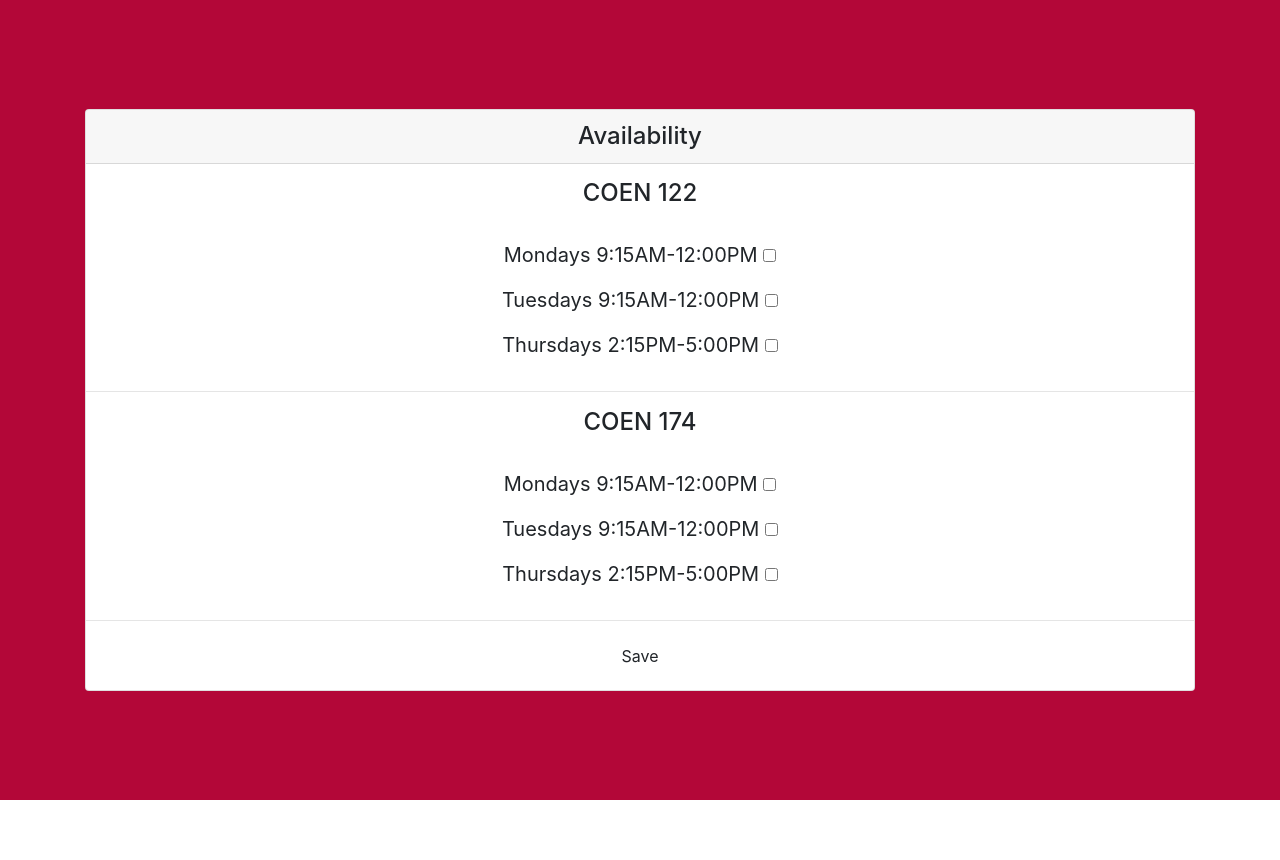
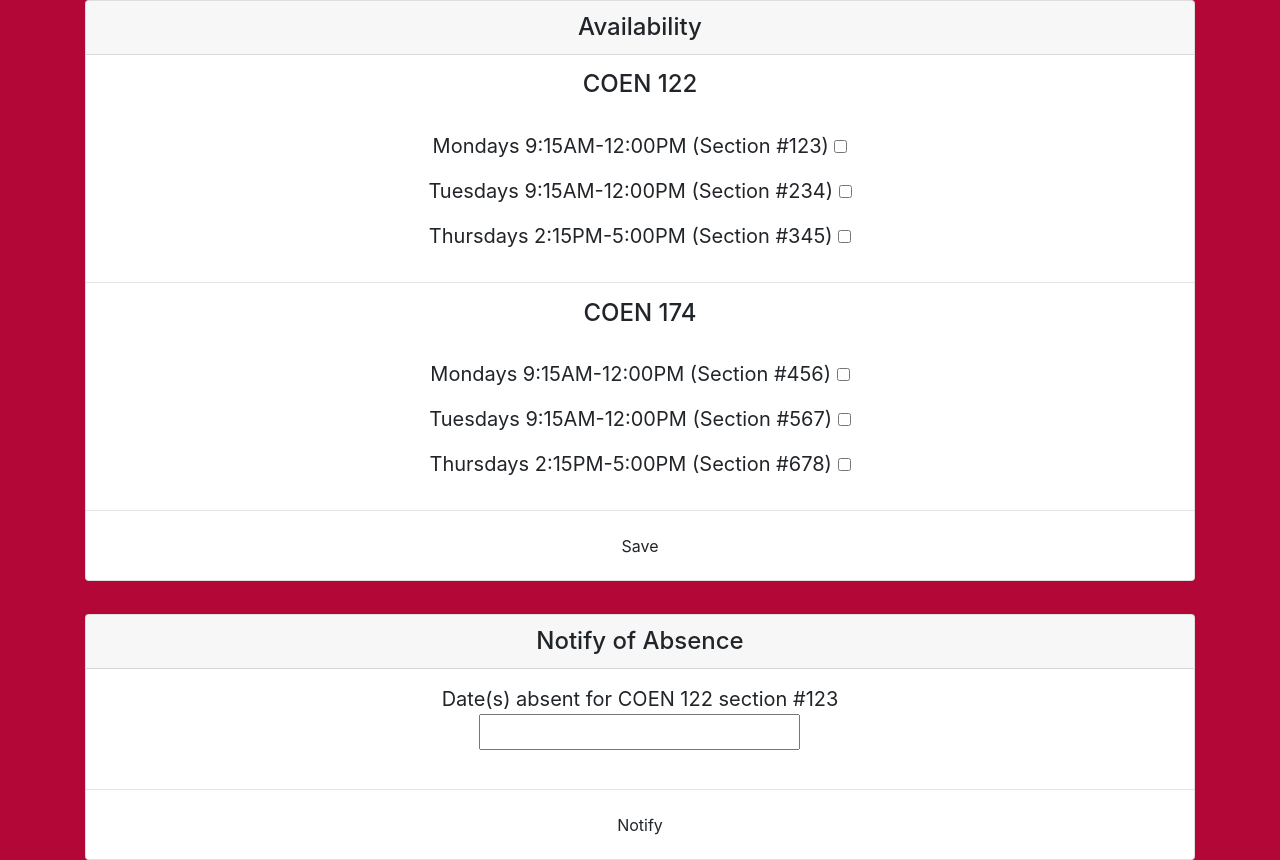
Before and after one commit to jthebergeAlt/Emergency-TA-Replacement-System, a PHP site: page /scheduling.html in a window 1280 px wide. Before the commit the page ends 800 px from the top, so only its background shows below. Run offline with PHP 8.4, Linux system fonts and the light colour scheme; some libraries are stand-ins or nearby versions.

Commit message:
Add flatpickr. Work on express server. Login auth progress. Add style.

```diff
--- a/package.json
+++ b/package.json
@@ -4,10 +4,10 @@
   "description": "A system for easily finding replaceable TA's for lab sections.",
   "main": "server.js",
   "dependencies": {
-    "axios": "^0.17.0",
     "bootstrap": "^4.0.0-beta.2",
     "compression": "^1.7.1",
     "express": "^4.16.2",
+    "flatpickr": "^4.0.6",
     "jquery": "^3.2.1",
     "popper.js": "^1.12.6"
   },
--- a/src/scheduling.html
+++ b/src/scheduling.html
@@ -13,6 +13,7 @@
      CSS
     =========================== -->
     <link href="../../node_modules/bootstrap/dist/css/bootstrap.min.css" rel="stylesheet" type="text/css">
+    <link href="../../node_modules/flatpickr/dist/flatpickr.min.css" rel="stylesheet" type="text/css">
     <link href="../styles/style.css" rel="stylesheet" type="text/css">
 
     <!-- ==========================
@@ -21,11 +22,11 @@
     <script src="../../node_modules/jquery/dist/jquery.min.js"></script>
     <script src="../../node_modules/popper.js/dist/umd/popper.min.js"></script>
     <script async src="../../node_modules/bootstrap/dist/js/bootstrap.min.js"></script>
-    <script async src="../../node_modules/axios/dist/axios.min.js"></script>
+    <script src="../../node_modules/flatpickr/dist/flatpickr.min.js"></script>
 
   </head>
-  <body>
-    <form class='container'>
+  <body class='container'>
+    <form>
       <div class="card">
         <h4 class="card-header">Availability</h4>
         <div class="card-block">
@@ -33,19 +34,19 @@
           <br>
           <div>
             <label>
-              Mondays 9:15AM-12:00PM
+              Mondays 9:15AM-12:00PM (Section #123)
               <input type='checkbox' name='monday'>
             </label>
           </div>
           <div>
             <label>
-              Tuesdays 9:15AM-12:00PM
+              Tuesdays 9:15AM-12:00PM (Section #234)
               <input type='checkbox' name='tuesday'>
             </label>
           </div>
           <div>
             <label>
-              Thursdays 2:15PM-5:00PM
+              Thursdays 2:15PM-5:00PM (Section #345)
               <input type='checkbox' name='thursday'>
             </label>
           </div>
@@ -54,19 +55,19 @@
           <br>
           <div>
             <label>
-              Mondays 9:15AM-12:00PM
+              Mondays 9:15AM-12:00PM (Section #456)
               <input type='checkbox' name='monday'>
             </label>
           </div>
           <div>
             <label>
-              Tuesdays 9:15AM-12:00PM
+              Tuesdays 9:15AM-12:00PM (Section #567)
               <input type='checkbox' name='tuesday'>
             </label>
           </div>
           <div>
             <label>
-              Thursdays 2:15PM-5:00PM
+              Thursdays 2:15PM-5:00PM (Section #678)
               <input type='checkbox' name='thursday'>
             </label>
           </div>
@@ -75,5 +76,21 @@
         </div>
       </div>
     </form>
+    <hr>
+    <form>
+      <div class="card">
+        <h4 class="card-header">Notify of Absence</h4>
+        <div class="card-block">
+          <label><div>Date(s) absent for COEN 122 section #123 </div>
+            <input id="date" type="date" name="absence">
+          </label>
+          <hr>
+         <button class='btn' type='submit'>Notify</button>
+        </div>
+      </div>
+    </form>
+    <script>
+    $("#date").flatpickr({mode: "multiple", minDate: "today"});
+    </script>
   </body>
 </html>
--- a/src/styles/style.css
+++ b/src/styles/style.css
@@ -1,3 +1,3 @@
-body{background-color:#b30738}form{background-color:#b30738;min-height:100vh}button{background-color:#b30738;color:white;cursor:pointer}button:hover{background-color:#97052e}form{display:-webkit-box;display:-ms-flexbox;display:flex;-webkit-box-pack:center;-ms-flex-pack:center;justify-content:center;-webkit-box-align:center;-ms-flex-align:center;align-items:center;min-height:100vh}form .card{width:100%}form .card .card-block{padding:15px 0}form.login .card{max-width:300px}*{text-align:center}input{margin-bottom:15px}label{cursor:pointer;font-size:20px}
+body{min-height:100vh;background-color:#b30738;display:-webkit-box;display:-ms-flexbox;display:flex;-webkit-box-pack:center;-ms-flex-pack:center;justify-content:center;-webkit-box-align:center;-ms-flex-align:center;align-items:center;-webkit-box-orient:vertical;-webkit-box-direction:normal;-ms-flex-direction:column;flex-direction:column}button{background-color:#b30738;color:white;cursor:pointer}button:hover{background-color:#97052e}form{background-color:#b30738;width:100%;display:-webkit-box;display:-ms-flexbox;display:flex;-webkit-box-pack:center;-ms-flex-pack:center;justify-content:center;-webkit-box-align:center;-ms-flex-align:center;align-items:center}form .card{width:100%}form .card .card-block{padding:15px 0}form.login .card{max-width:300px}*{text-align:center}input{margin-bottom:15px}label{cursor:pointer;font-size:20px}
 
 /*# sourceMappingURL=style.css.map */
--- a/src/styles/style.scss
+++ b/src/styles/style.scss
@@ -2,11 +2,12 @@ $SCUred: #b30738;
 $SCUdarkred: #97052e;
 
 body {
+  min-height: 100vh;
   background-color: $SCUred;
-}
-form {
-    background-color: $SCUred;
-    min-height: 100vh;
+  display: flex;
+  justify-content: center;
+  align-items: center;
+  flex-direction: column;
 }
 
 button {
@@ -18,10 +19,11 @@ button {
   }
 }
 form {
+  background-color: $SCUred;
+  width: 100%;
   display: flex;
   justify-content: center;
   align-items: center;
-  min-height: 100vh;
   .card {
     width: 100%;
     .card-block {
```
Also changed, not shown: server.js (+15 -1 lines), src/login.html (renamed from src/index.html, +2 -9 lines), src/loginFailed.html (added, +45 -0 lines), package-lock.json, 1 other file.
